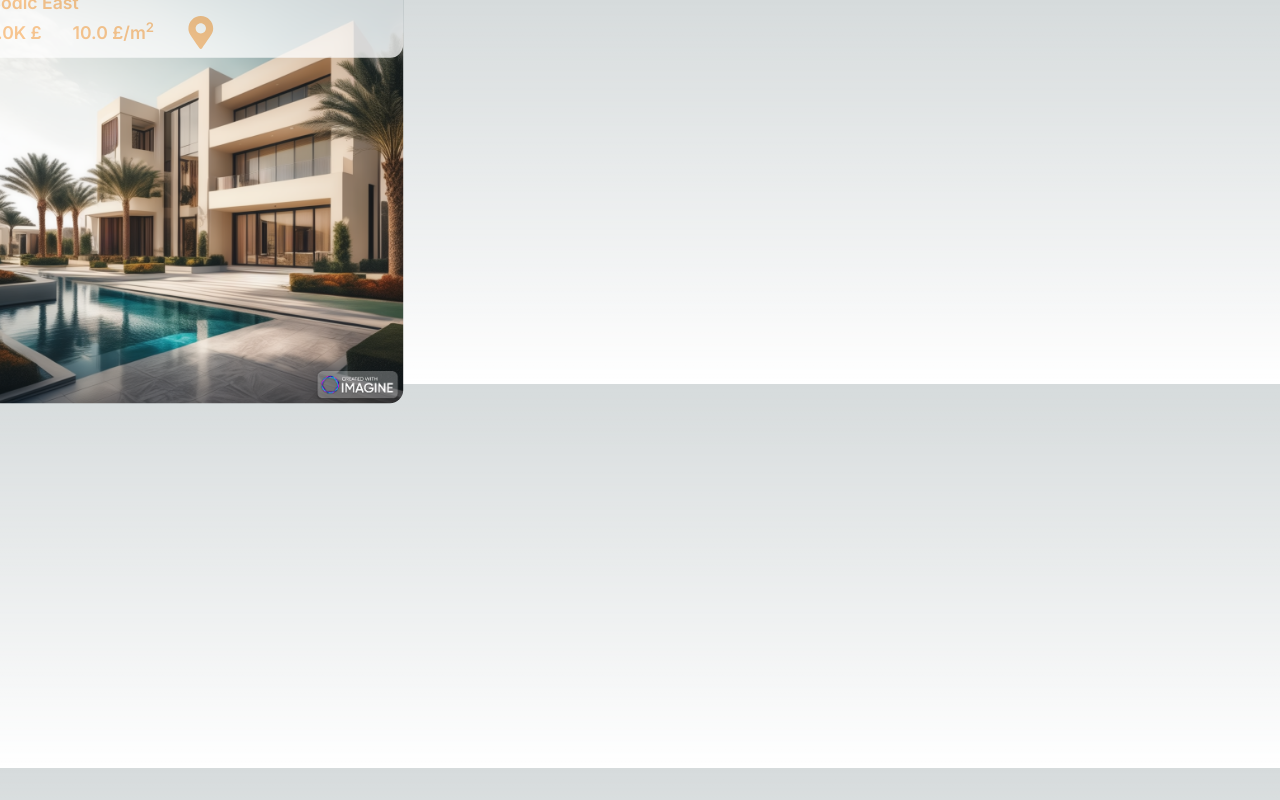
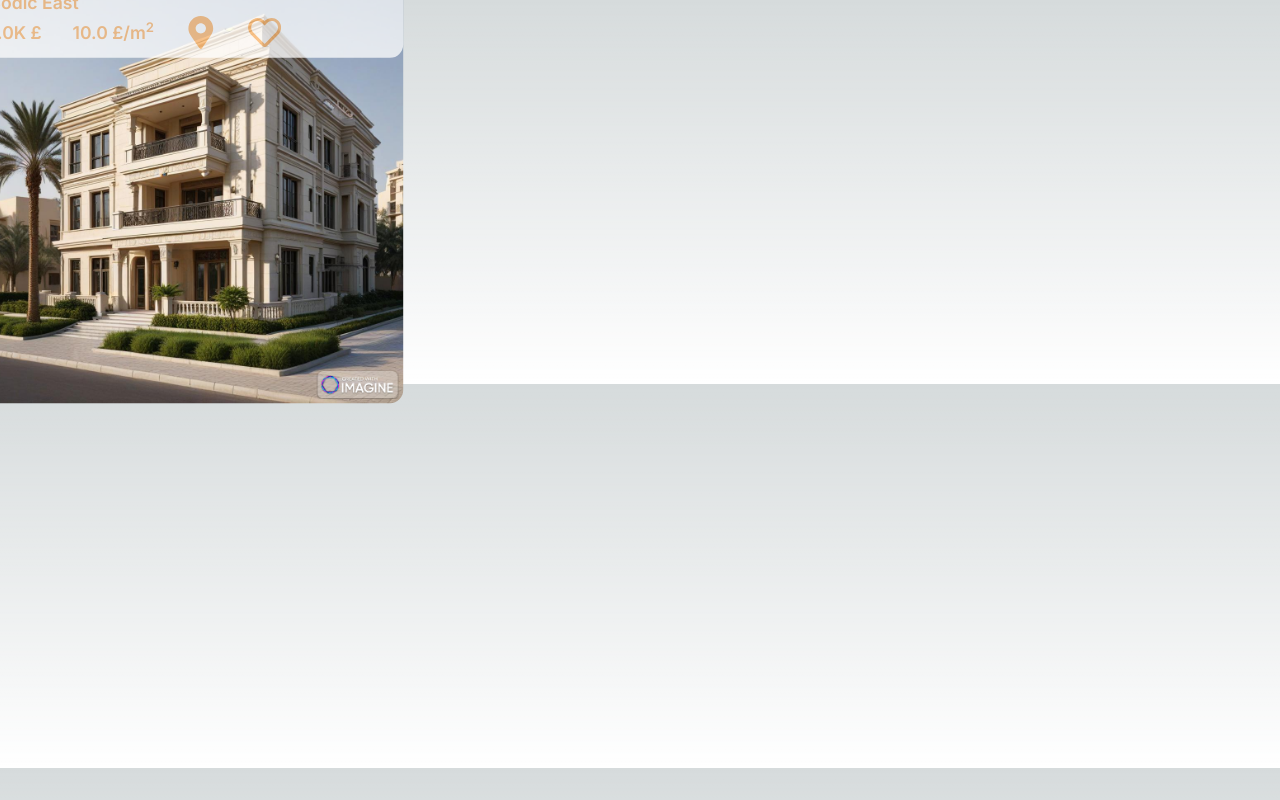
Before and after one commit to NoahDavon/PropetryAwesome, a Next.js app in the folder property-awesome/: page / in a window 1280 px wide. Built offline with nearby package versions, Linux system fonts and the light colour scheme.

Commit message:
Favorites

```diff
--- /dev/null
+++ b/property-awesome/app/FavoritesContext.tsx
@@ -0,0 +1,4 @@
+import { createContext } from "react"
+
+export const FavoritesContext = createContext({favorites:[0], setFavorites: ([])=> {}})
+export default FavoritesContext
--- a/property-awesome/app/components/CompoundCard.tsx
+++ b/property-awesome/app/components/CompoundCard.tsx
@@ -1,8 +1,9 @@
-import React from 'react'
+import React, { useContext } from 'react'
 import Property from '../types/Property'
 import { Text, Flex, IconButton } from '@chakra-ui/react'
 import Rounder from '../functions/Rounder'
-import { FaMapMarkerAlt } from 'react-icons/fa'
+import { FaHeart, FaMapMarkerAlt, FaRegHeart } from 'react-icons/fa'
+import FavoritesContext from '../FavoritesContext'
 
 type Props = {
     property: Property
@@ -22,11 +23,13 @@ export default function CompoundCard({property}: Props) {
 }
 
 function CompoundDetails({property}: Props){
+    const {favorites, setFavorites} = useContext(FavoritesContext)
     return (
         <div className='flex gap-7 content-center w-full items-center font-semibold text-orange-300'>
             <Text>{`${Rounder(property["Price (Villa)"])} £`}</Text>
             <Text>{`${Rounder(property["Price/Meter"])} £/m`}<sup>2</sup></Text>
-            <IconButton aria-label='location' fontSize={"30px"} icon={<FaMapMarkerAlt/>}/>
+            <IconButton className=' hover:scale-110 transition-transform' aria-label='location' fontSize={"30px"} icon={<FaMapMarkerAlt/>}/>
+            <IconButton className=' hover:scale-110 transition-transform' onClick={() => favorites.find(x => x == property.ID)? setFavorites(favorites.filter(x => x !== property.ID)) : setFavorites([...favorites, property.ID])} aria-label='favorite' fontSize={"30px"} icon={favorites.find(x => x == property.ID)? <FaHeart/> : <FaRegHeart/>}/>
         </div>
     )
 }
--- a/property-awesome/app/page.tsx
+++ b/property-awesome/app/page.tsx
@@ -1,9 +1,14 @@
-import Image from "next/image";
+'use client'
+import { useState } from "react";
+import FavoritesContext from "./FavoritesContext";
 import CompoundCard from "./components/CompoundCard";
 
 export default function Home() {
+  const [favorites, setFavorites] = useState<number[]>([])
   return (
-    <CompoundCard property={{Name: "Sodic East", ID: 1, Lat:0, Long: 0, "Price (Villa)": 1000, "Price/Meter": 10, Description: ""}}/>
+    <FavoritesContext.Provider value={{favorites: favorites, setFavorites: setFavorites}}>
+    <CompoundCard property={{Name: "Sodic East", ID: 10, Lat:0, Long: 0, "Price (Villa)": 1000, "Price/Meter": 10, Description: ""}}/>
+    </FavoritesContext.Provider>
 
   );
 }
```
